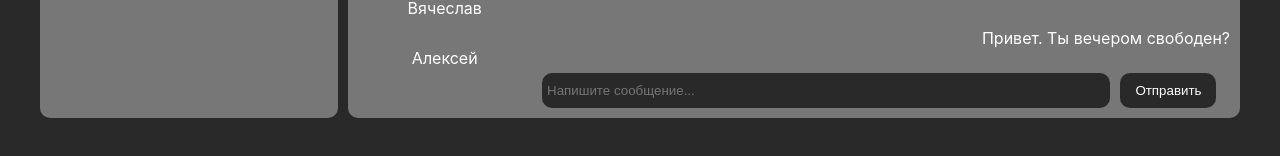
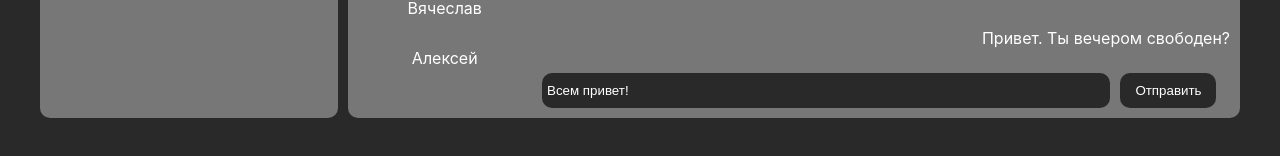
Before and after one commit to Dimanka-smok/reactsocial, a React (Create React App) app in the folder helloworld/: page /messager in a window 1280 px wide. Shown: the part 246-402 px from the top of the page. Built offline with nearby package versions, Linux system fonts and the light colour scheme.

Commit message:
Add reRender in State.js

```diff
--- a/helloworld/src/App.js
+++ b/helloworld/src/App.js
@@ -5,7 +5,6 @@ import Profile from './components/Profile/Profile';
 import {BrowserRouter, Route} from "react-router-dom";
 import Dialogs from './components/Dialogs/Dialogs';
 import Users from './components/Users/Users';
-
 
 
 function App(props) {
@@ -16,9 +15,18 @@ function App(props) {
                 <Header/>
                 <Navbar/>
                 <div className="wrapper-content">
-            <Route path="/profile" render={ ()=><Profile onChangePostText={props.onChangePostText} addPost={props.addPost} newPostText={props.state.profilePage.newPostText} postData={props.state.profilePage.postData}/>}/>
-            <Route path="/messager" render={ ()=><Dialogs sendMessage={props.sendMessage} messageData={props.state.dialogPage.messageData} dialogData={props.state.dialogPage.dialogData}/>}/>
-            <Route path="/users" render={ ()=><Users friend={props.state.userPage.friends}/>}/>
+                    <Route path="/profile" render={() => <Profile onChangePostText={props.onChangePostText}
+                                                                  addPost={props.addPost}
+                                                                  newPostText={props.state.profilePage.newPostText}
+                                                                  postData={props.state.profilePage.postData}
+                    />}
+                    />
+                    <Route path="/messager" render={() => <Dialogs onChangeMessage={props.onChangeMessage}
+                                                                   newMessageText={props.state.dialogPage.newMessageText}
+                                                                   sendMessage={props.sendMessage}
+                                                                   messageData={props.state.dialogPage.messageData}
+                                                                   dialogData={props.state.dialogPage.dialogData}/>}/>
+                    <Route path="/users" render={() => <Users friend={props.state.userPage.friends}/>}/>
                 </div>
             </BrowserRouter>
         </div>
--- a/helloworld/src/Render.js
+++ /dev/null
@@ -1,22 +0,0 @@
-import React from 'react';
-import ReactDOM from 'react-dom';
-import './index.css';
-import App from './App';
-import reportWebVitals from './reportWebVitals';
-import {addPost, onChangePostText, sendMessage} from "./state.js"
-
-
- export let reRender = (state)=>{
-  ReactDOM.render(
-    <React.StrictMode>
-      <App onChangePostText={onChangePostText} state={state} sendMessage={sendMessage} addPost={addPost} />
-    </React.StrictMode>,
-    document.getElementById('root')
-  );
-}
-
-
-// If you want to start measuring performance in your app, pass a function
-// to log results (for example: reportWebVitals(console.log))
-// or send to an analytics endpoint. Learn more: https://bit.ly/CRA-vitals
-reportWebVitals();
--- a/helloworld/src/components/Dialogs/Dialogs.js
+++ b/helloworld/src/components/Dialogs/Dialogs.js
@@ -1,34 +1,41 @@
 import React from "react";
 import "./Dialogs.css"
 import Message from "./Dialog/Message";
-import { NavLink } from "react-router-dom";
+import {NavLink} from "react-router-dom";
 import DialogItem from "./DialogsItems/DialogsItem";
 
 
-
-
-function Dialogs(props){
+function Dialogs(props) {
 
     let messageText = React.createRef()
 
-    let addMessage = ()=>{
+    let addMessage = () => {
         props.sendMessage(messageText.current.value)
-        messageText.current.value=""
+        messageText.current.value = ""
     }
 
-    return(
+    let onChangeMessage = () => {
+        props.onChangeMessage(messageText.current.value)
+    }
+
+    return (
         <div className="dialogs">
             <div className="dialog-user">
                 {
-                    props.dialogData.map((object)=><DialogItem name={object.name} id={object.id}/>)
+                    props.dialogData.map((object) => <DialogItem name={object.name} id={object.id}/>)
                 }
             </div>
             <div className="dialog-text">
                 {
-                    props.messageData.map((object)=> <Message message={object.message} id={object.id}/>)
+                    props.messageData.map((object) => <Message message={object.message} id={object.id}/>)
                 }
                 <div className="addMessage">
-                    <input className="addMessageText" ref={messageText} placeholder="Напишите сообщение..." type="text"/>
+                    <input onChange={onChangeMessage}
+                           value={props.newMessageText}
+                           className="addMessageText"
+                           ref={messageText}
+                           placeholder="Напишите сообщение..."
+                           type="text"/>
                     <button onClick={addMessage}>Отправить</button>
                 </div>
             </div>
--- a/helloworld/src/index.js
+++ b/helloworld/src/index.js
@@ -1,4 +1,18 @@
-import { reRender } from "./Render";
-import state from "./state";
+import React from 'react';
+import ReactDOM from 'react-dom';
+import './index.css';
+import App from './App';
+import {addPost, onChangeMessage, onChangePostText, sendMessage, subscribe} from "./state.js"
+import state from './state'
 
+
+export let reRender = (state)=>{
+    ReactDOM.render(
+        <React.StrictMode>
+            <App onChangePostText={onChangePostText} onChangeMessage={onChangeMessage} state={state} sendMessage={sendMessage} addPost={addPost} />
+        </React.StrictMode>,
+        document.getElementById('root')
+    );
+}
 reRender(state)
+subscribe(reRender)
--- a/helloworld/src/state.js
+++ b/helloworld/src/state.js
@@ -1,4 +1,4 @@
-import { reRender } from "./Render"
+// import { reRender } from "./index.js"
 
 
 let state={
@@ -9,7 +9,7 @@ let state={
             {message:"Руководитель Deathloop раскрывает секреты игрового дизайна", id:3, likes:22},
         ],
 
-        newPostText: "testText"
+        newPostText: "Какие у вас Новости?"
     },
 
     dialogPage:{
@@ -26,7 +26,9 @@ let state={
             {message: "Здравствуйте.", id: "2"},
             {message: "Здарова. Пойдешь гулять?", id: "3"},
             {message: "Привет. Ты вечером свободен?", id: "4"},
-        ]
+        ],
+
+        newMessageText:"Всем привет!"
     },
 
     userPage:{
@@ -42,12 +44,23 @@ let state={
 
 }
 
+let reRender =()=>{
+
+}
+
+export let subscribe =(reRenderFromIndex)=>{
+    reRender=reRenderFromIndex
+}
+
 export let onChangePostText = (text)=>{
     state.profilePage.newPostText=text
     reRender(state)
 }
 
-
+export let onChangeMessage=(text)=>{
+    state.dialogPage.newMessageText=text
+    reRender(state)
+}
 
  export let addPost = (postText)=>{
     let newPost = {
```
Lines whose indentation alone changed are shown as unchanged.
